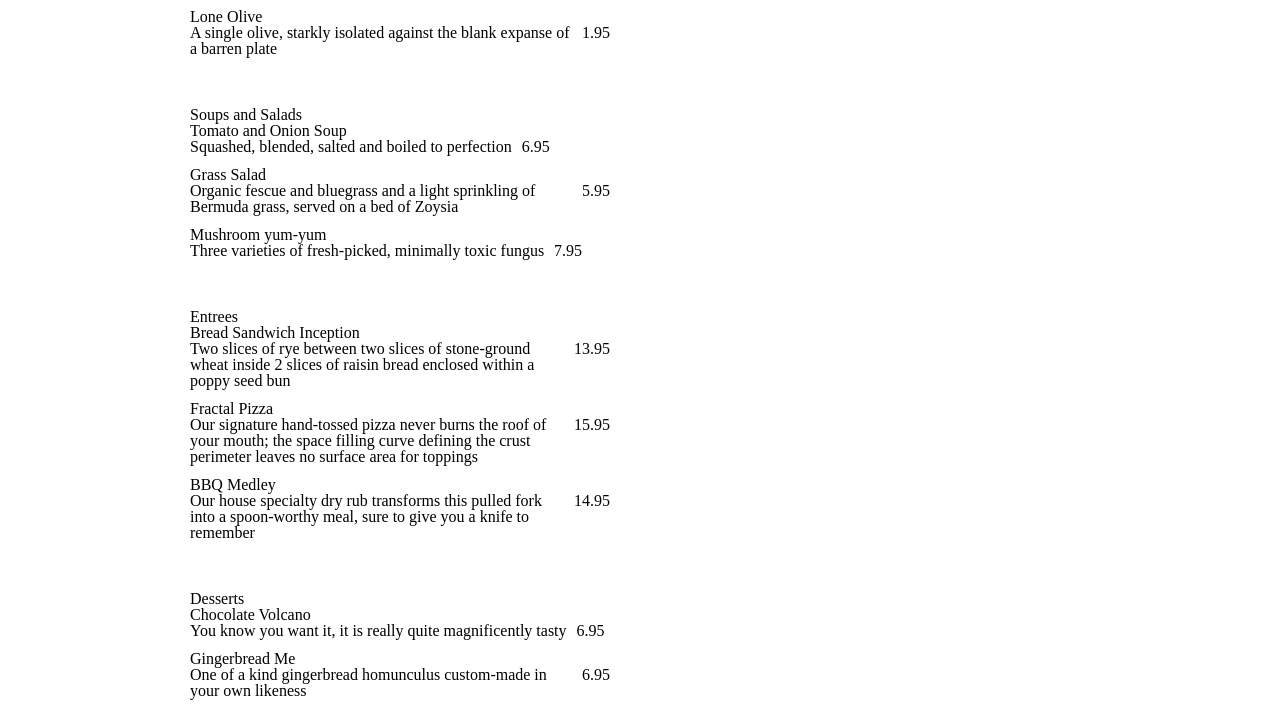
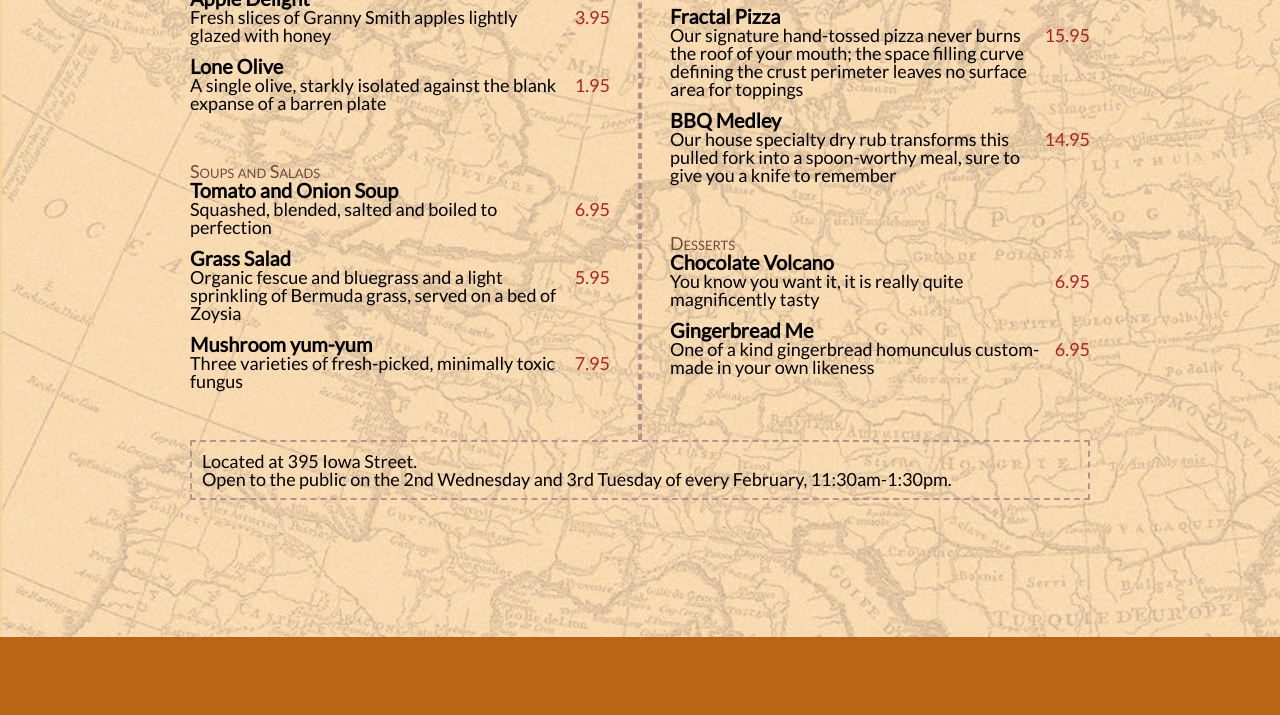
Before and after one commit to Kenzie-Academy-Brasil-Developers/m1-entrega-s1-estilizando-menu-restaurante-kamilaalencar, a plain HTML site: page index.html in a window 1280 px wide. Shown: the part 163-878 px from the top of the page. After the commit the page ends 800 px from the top, so only its background shows below. Drawn offline with Linux system fonts and the light colour scheme; a web font is replaced by a local one.

Commit message:
estilizando menu 1

```diff
--- a/src/style1.css
+++ b/src/style1.css
@@ -1,14 +1,35 @@
 @import url('https://fonts.googleapis.com/css?family=Lato|Supermercado+One');
 
 /* Use the 'Lato' font family at 18px throughout the body of the document, and cover the background with the 'map-bg.jpg' image. */
-nav {font-family: sans-serif; font-size: 10px;}
+body{
+   font-family: 'Lato';
+   font-size: 18px;
+   background-image: url(/src/img/map-bg.jpg);
+   background-position: center;
+   background-size: cover;
+   background-color:#ba6415;
+}
 
-#main {width: 900px; margin: 10px auto;}
+nav {
+   font-family: sans-serif;
+   font-size: 10px;
+}
+
+#main {
+   width: 900px;
+   margin: 10px auto;
+}
 /* Use the 'Supermercado One' font at 45px (colored #5d4037) for the restaurant name. */
+header h1{
+   font-family: 'Supermercado One';
+   font-size: 45px;
+   color:#5d4037;
+}
 
 /*Set the menu to flexible ( the display flex) and use justify-content to define the space between columns */
 #menu {
-
+   display: flex;
+   justify-content: space-between;
 }
 
 /*Set a column width*/
@@ -18,23 +39,44 @@ nav {font-family: sans-serif; font-size: 10px;}
 
 /* Set the separator between the columns to be 2px dashed rosybrown. */
 #vertical-line {
+   border: 2px dashed rosybrown;
+}
 
+section {
+   margin-bottom: 50px;
 }
-section {margin-bottom: 50px;}
 
 /* Show each of the section headings of the menu (e.g. "Starters") in small caps, colored #6d4c41. */
-h2 {margin: 0;}
+h2 {
+   font-variant: small-caps;
+   color: #6d4c41;
+   margin: 0;
+}
 
 /* Make the name of each menu item appear in bold in a 20px size. */
+dt{
+   font-weight: bold;
+   font-size: 20px;
+}
 
+dd {
+   margin: 0 0 12px 0;
+   display: flex;
+}
 
-
-dd {margin: 0 0 12px 0; display: flex;}
-
-.details {order: 1;}
+.details {
+   order: 1;
+}
 
 /* Show the price of each item in a large font, in the color named 'firebrick' */
-.price {order: 2; padding-left: 10px;}
+.price {
+   order: 2;
+   padding-left: 10px;
+   color:#b22222;
+}
 
 /* Draw a 2px dashed rosybrown border around the address/footer */
-address {padding: 10px;}
+address {
+   padding: 10px;
+   border:2px dashed rosybrown;
+}
```
